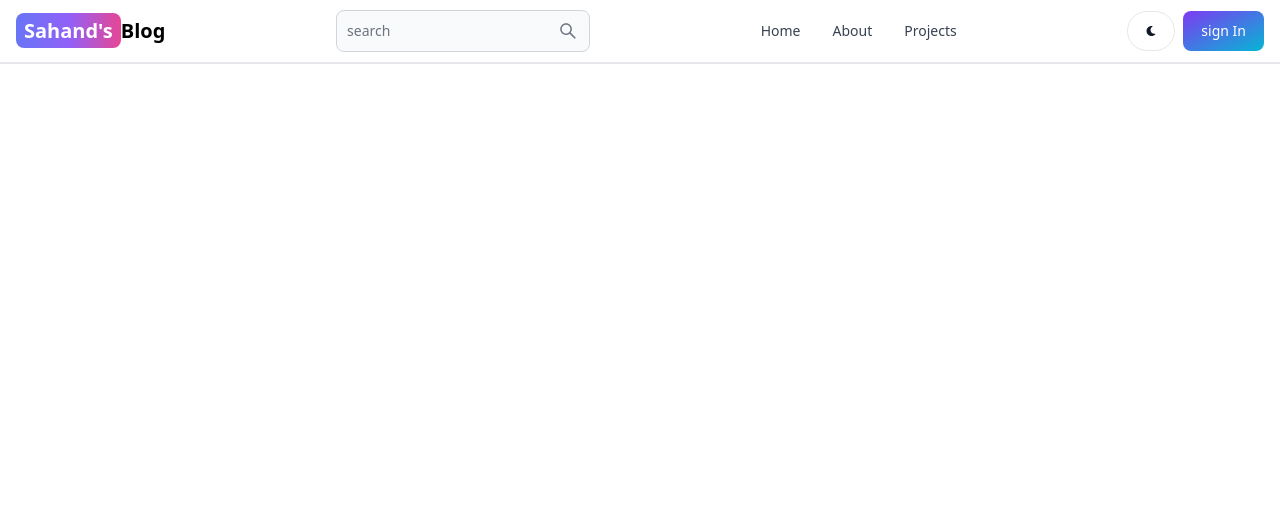
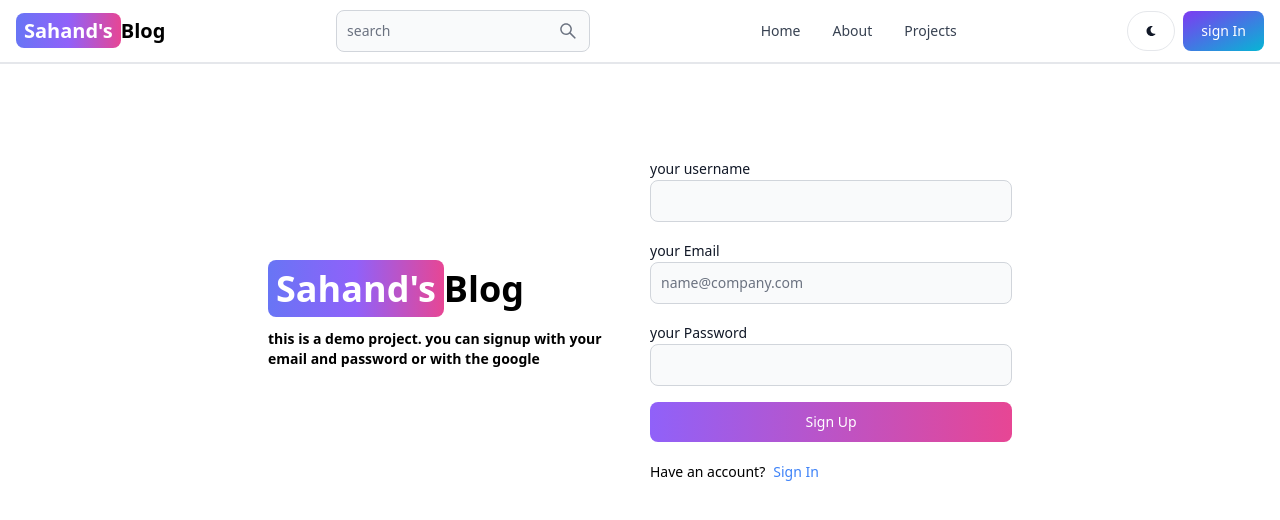
Before and after one commit to deepkuma123/mern-blog, a React (Vite) app in the folder client/: page /signUp in a window 1280 px wide. Shown: the top 520 px of the page. Built offline with nearby package versions, Linux system fonts and the light colour scheme.

Commit message:
create signup page ui

```diff
--- a/client/src/App.jsx
+++ b/client/src/App.jsx
@@ -14,8 +14,8 @@
     <Routes>
       <Route path='/' element={<Home />} />
       <Route path='/about' element={<About />} />
-      <Route path='/sign-in' element={<Signin />} />
-      <Route path='/sign-up' element={<SignUp />} />
+      <Route path='/signin' element={<Signin />} />
+      <Route path='/signUp' element={<SignUp />} />
       <Route path='/dashboard' element={<Dashboard />} />
       <Route path='/projects' element={<Projects />} />
     </Routes>
--- a/client/src/components/Header.jsx
+++ b/client/src/components/Header.jsx
@@ -31,7 +31,7 @@
         <Button className=" w-12 h-10 hidden sm:inline" color="gray" pill>
           <FaMoon />
         </Button>
-        <Link>
+        <Link to='/SignUp'>
           <Button gradientDuoTone="purpleToBlue">sign In</Button>
         </Link>
         <NavbarToggle />
--- a/client/src/pages/SignUp.jsx
+++ b/client/src/pages/SignUp.jsx
@@ -1,9 +1,56 @@
-import React from 'react'
+import { Button, Label, TextInput } from "flowbite-react";
+import React from "react";
+import { Link } from "react-router-dom";
 
 const SignUp = () => {
   return (
-    <div>SignUp</div>
-  )
-}
+    <div className=" min-h-screen mt-20">
+      <div className="flex p-3 max-w-3xl mx-auto flex-col md:flex-row md:items-center gap-5">
+        {/* left side */}
 
-export default SignUp
+        <div className="flex-1">
+          <Link to="/" className="font-bold dark:text-white text-4xl">
+            <span className=" px-2 py-1 rounded-lg text-white bg-gradient-to-r from-indigo-500 via-purple-500 to-pink-500">
+              Sahand's
+            </span>
+            Blog
+          </Link>
+          <p className="text-sm mt-5 font-semibold">
+            this is a demo project. you can signup with your email and password
+            or with the google
+          </p>
+        </div>
+
+        {/* right side */}
+        <div className=" flex-1">
+
+        <form className="flex flex-col gap-4">
+          <div className="">
+            <Label value="your username" />
+            <TextInput type="text" placeholder="" id="username" />
+          </div>
+          <div className="">
+            <Label value="your Email" />
+            <TextInput type="email" placeholder="name@company.com" id="username" />
+          </div>
+          <div className="">
+            <Label value="your Password" />
+            <TextInput type="password" placeholder="" id="username" />
+            </div>
+            <Button type="submit" gradientDuoTone='purpleToPink' >
+              Sign Up
+            </Button>
+          </form>
+          <div className="flex gap-2 text-sm mt-5">
+            <span>Have an account? </span>
+            <Link to='/signin' className=" text-blue-500">
+              Sign In
+            </Link>
+          </div>
+        </div>
+      </div>
+    </div>
+  );
+};
+
+export default SignUp;
```
